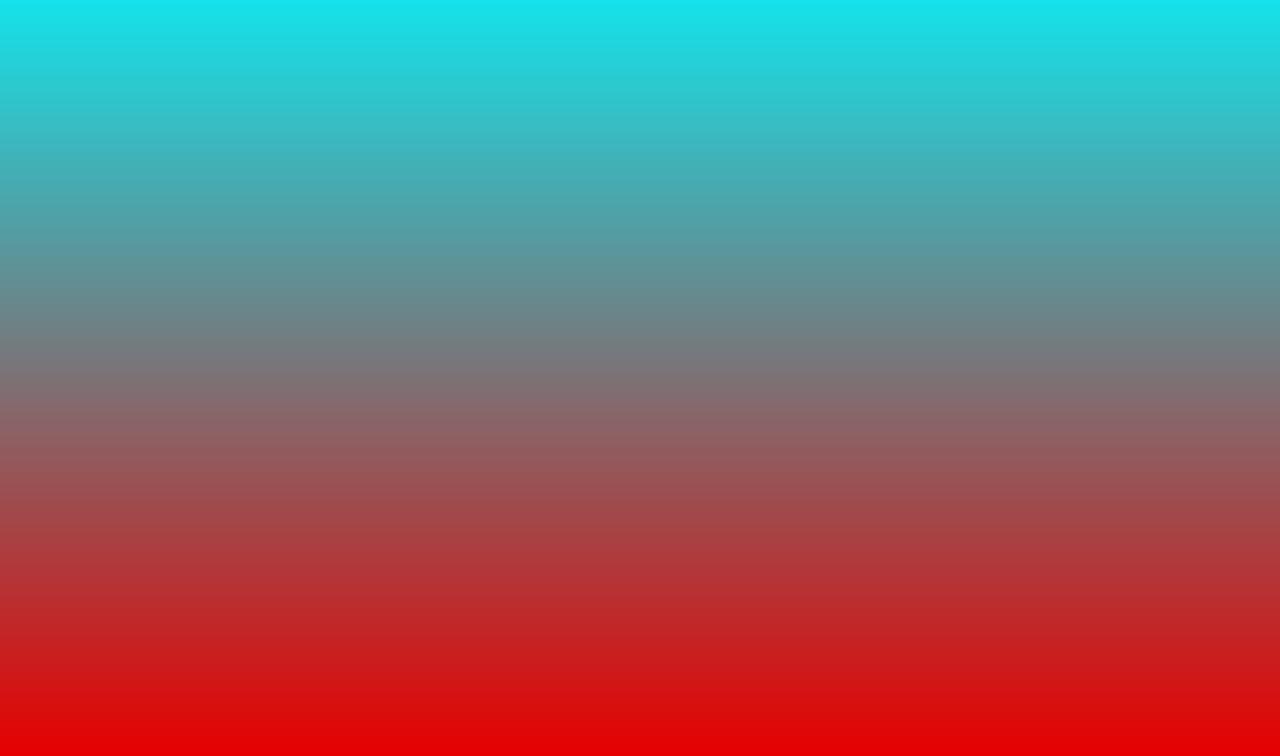
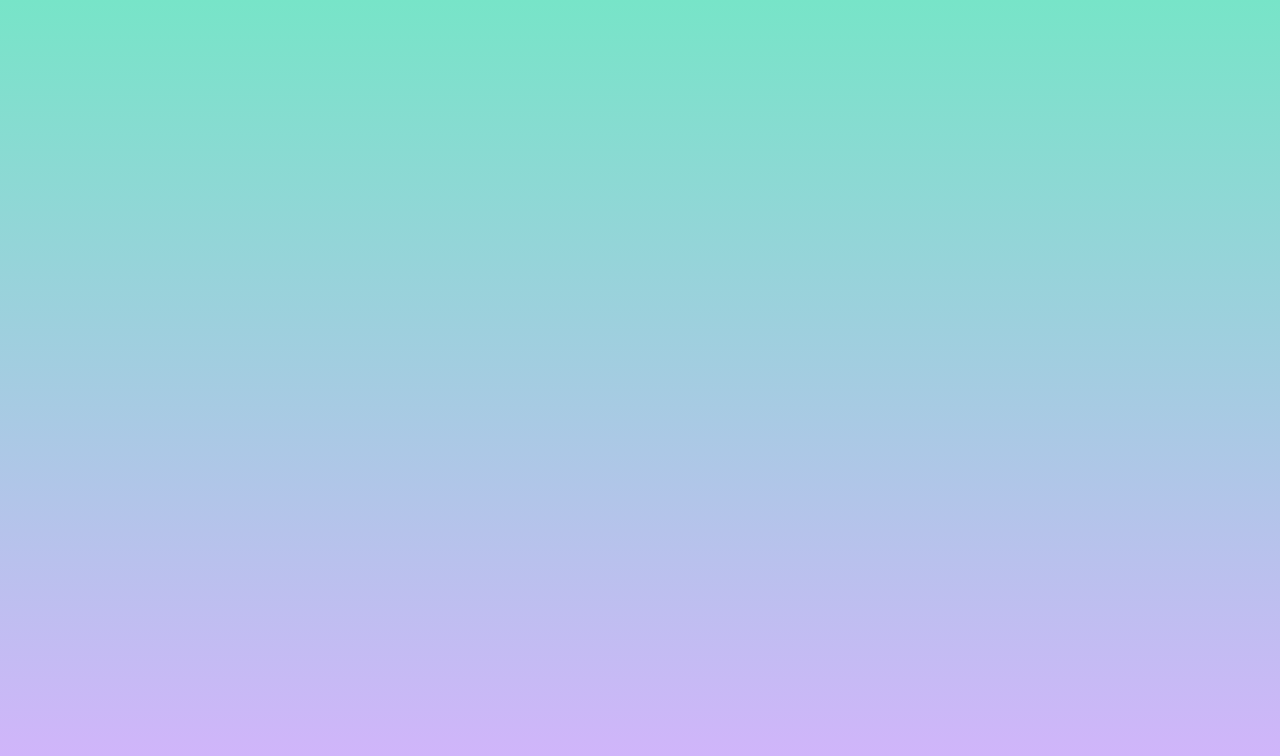
Before and after one commit to EmmaHevesy/My-website, a plain HTML site: page index.html in a window 1280 px wide. Shown: the part 60-816 px from the top of the page. Drawn offline with Linux system fonts and the light colour scheme.

Commit message:
Update index.html

```diff
--- a/index.html
+++ b/index.html
@@ -4,7 +4,7 @@
 <style>
      body{
          text-align: center;
-         background-image: linear-gradient(rgb(3, 244, 252), rgb(230, 0, 0));
+         background-image: linear-gradient(rgb(112, 232, 196 ), rgb(208, 181, 250 ));
          min-width: 100%;
          min-height: 100%;
       }
```
